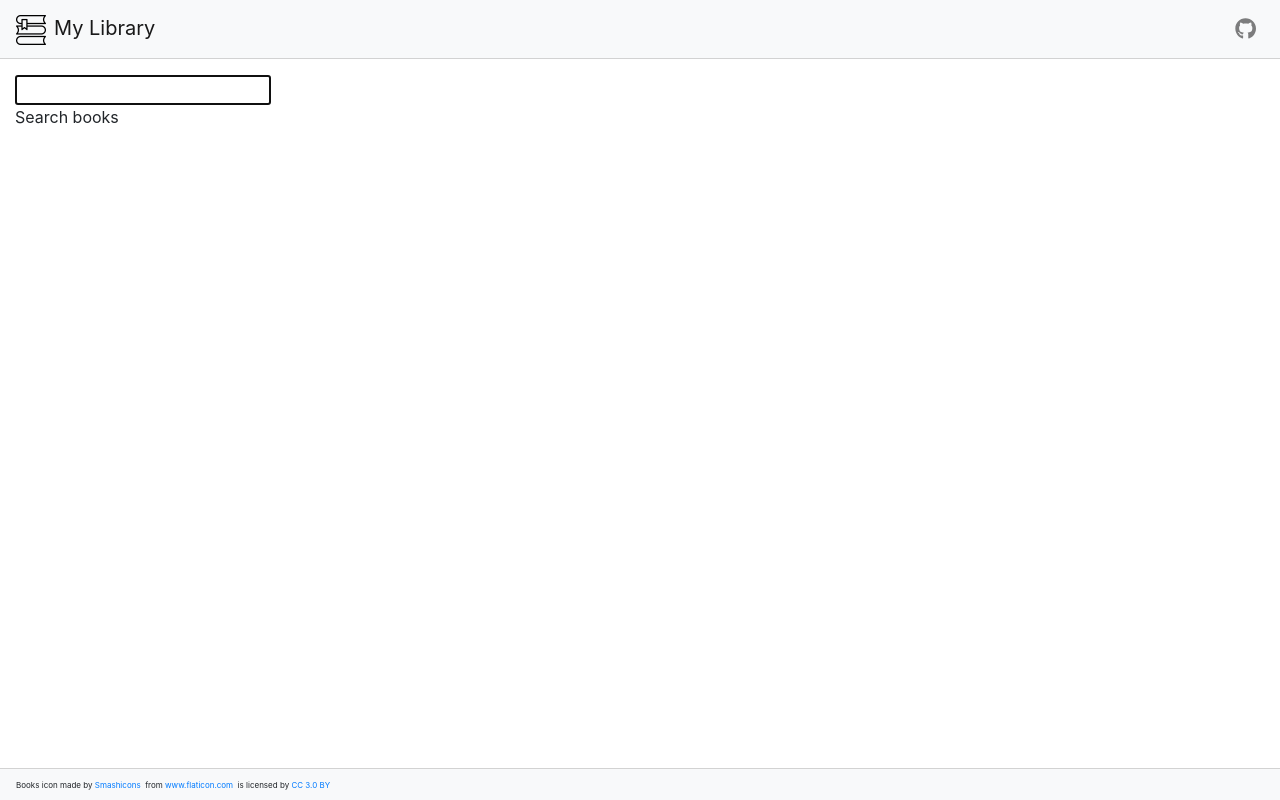
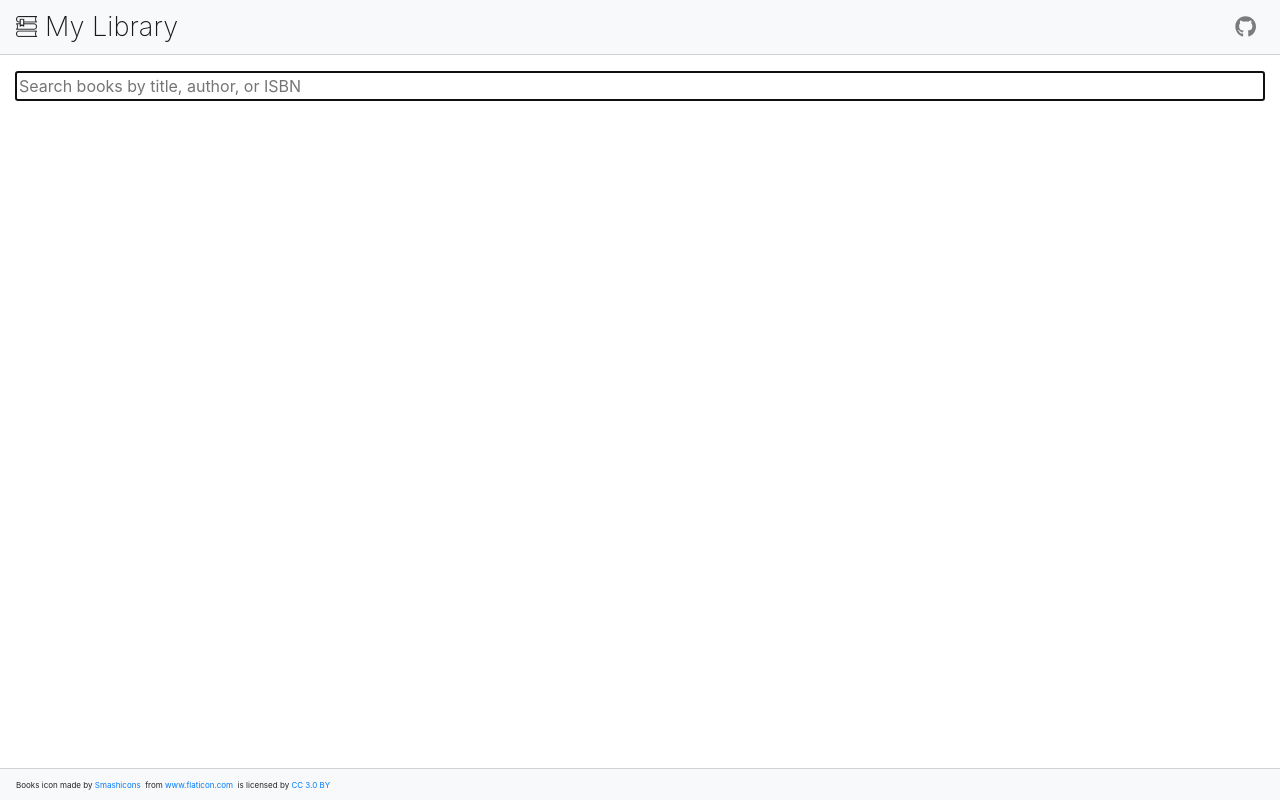
Before and after one commit to skray/mylibrary, a React (Create React App) app: page / in a window 1280 px wide. Built offline with nearby package versions, Linux system fonts and the light colour scheme.

Commit message:
Add BookSearch cards and clean up header
* Show image, title, author, rating for books in search
* Cleaned up header (icon smaller, reduced font weight of title)

```diff
--- a/src/App.js
+++ b/src/App.js
@@ -9,7 +9,7 @@ function Navigation() {
   return (
     <nav className="header navbar navbar-expand-lg navbar-light bg-light">
       <a className="navbar-brand" href="/">
-        <img src={booksLogo} className="d-inline-block align-middle mr-2" width="30" height="30" alt="" />
+        <img src={booksLogo} className="d-inline-block mr-2" width="21" alt="" />
         My Library
       </a>
       <div className="navbar-nav mr-auto">
--- a/src/App.scss
+++ b/src/App.scss
@@ -6,7 +6,17 @@ $footerHeight: 2rem;
 }
 
 .navbar.header {
+  padding: 0.1rem 1rem;
   border-bottom: 1px solid #d2d2d2;
+
+  .navbar-brand {
+    font-size: 1.7rem;
+    font-weight: 200;
+
+    img {
+      vertical-align: -3%;
+    }
+  }
 }
 
 .navbar.footer {
--- a/src/BookSearch.js
+++ b/src/BookSearch.js
@@ -1,6 +1,18 @@
 import React, { Component } from 'react';
 import axios from 'axios';
 import _debounce from 'lodash/debounce';
+
+function Rating(props) {
+
+  let percentage = 100 * (props.value / 5.0);
+
+  return (
+    <div className="rating">
+      <div className="empty-stars" />
+      <div className="full-stars" style={{ width: `${percentage}%` }} />
+    </div>
+  );
+}
 
 class BookSearch extends Component {
   constructor(props) {
@@ -9,14 +21,15 @@ class BookSearch extends Component {
     this.handleSearchChange = this.handleSearchChange.bind(this);
 
     this.state = {
-      message: 'Search books',
+      message: '',
       books: []
     };
+
   }
 
   searchBooks (query) {
     if(!query) {
-      this.setState({message: 'Search books', books: []});
+      this.setState({message: '', books: []});
     } else {
 
       if(this.source) {
@@ -71,13 +84,27 @@ class BookSearch extends Component {
 
   render()  {
     return (
-      <div>
-        <input type="text" autoFocus onChange={this.handleSearchChange}/>
+      <div className="BookSearch">
+        <input className="w-100 mb-3" type="text" autoFocus placeholder="Search books by title, author, or ISBN" onChange={this.handleSearchChange}/>
 
         <p>{this.state.message}</p>
 
-        <ul>
-          {this.state.books.map(book => <li key={book.id}>{ book.best_book.title }</li>)}
+        <ul className="p-0 list-group-flush">
+          {this.state.books.map(book => (
+            <li className="list-group-item" key={book.id}>
+              <div className="d-flex flex-row">
+                <div className="pr-2">
+                  <img src={book.best_book.small_image_url} alt={`small thumbnail for ${book.best_book.title}`}/>
+                </div>
+                <div>
+                  <h5>{ book.best_book.title } <span className="publication-year">{book.original_publication_year}</span></h5>
+                  <div>
+                    by {book.best_book.author.name} <Rating value={book.average_rating}/> <span className="rating-average">{book.average_rating} Average Rating</span>
+                  </div>
+                </div>
+              </div>
+            </li>
+          ))}
         </ul>
       </div>
     )
--- /dev/null
+++ b/src/BookSearch.scss
@@ -0,0 +1,41 @@
+.BookSearch {
+  .publication-year {
+    font-size: 1rem;
+    font-style: italic;
+    color: gray;
+  }
+
+  .rating-average {
+    font-style: italic;
+    color: gray;
+    font-size: .8rem;
+  }
+
+  .rating {
+    position: relative;
+    vertical-align: middle;
+    display: inline-block;
+    color: #b1b1b1;
+    overflow: hidden;
+
+    .full-stars{
+      position: absolute;
+      left: 0;
+      top: 0;
+      white-space: nowrap;
+      overflow: hidden;
+      color: #fde16d;
+    }
+
+    .empty-stars:before,
+    .full-stars:before {
+      content: "\2605\2605\2605\2605\2605";
+      font-size: 14pt;
+    }
+
+    .full-stars{
+      color: #ECBE24;
+    }
+  }
+
+}
--- a/src/index.scss
+++ b/src/index.scss
@@ -15,3 +15,4 @@ html, body {
 
 // Components
 @import "./App";
+@import "./BookSearch";
```
